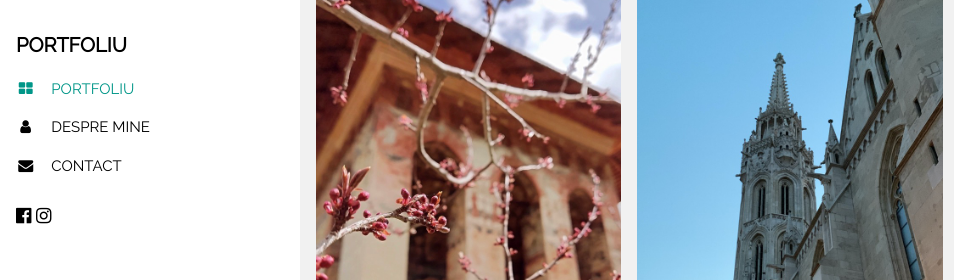
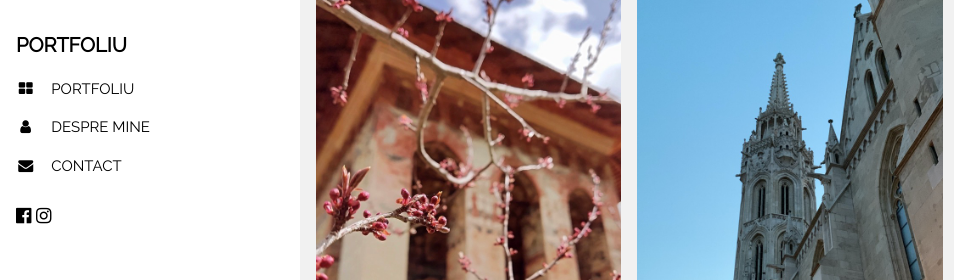
Before and after one commit to x-toma/x-toma-atestat.github.io, a plain HTML site: page index.html in a window 1280 px wide. Shown: the part 146-426 px from the top of the page, 0-954 px from the left. Drawn offline with nearby package versions, Linux system fonts and the light colour scheme; grey boxes are pictures that could not be loaded.

Commit message:
Update index.html

```diff
--- a/index.html
+++ b/index.html
@@ -25,7 +25,7 @@
     <h4><b>PORTFOLIU</b></h4>
   </div>
   <div class="w3-bar-block">
-    <a href="#portfolio" onclick="w3_close()" class="w3-bar-item w3-button w3-padding w3-text-teal"><i class="fa fa-th-large fa-fw w3-margin-right"></i>PORTFOLIU</a>
+    <a href="#portfolio" onclick="w3-text-teal w3_close()" class="w3-bar-item w3-button w3-padding"><i class="fa fa-th-large fa-fw w3-margin-right"></i>PORTFOLIU</a>
   <a href="#about" onclick="w3_close()" class="w3-bar-item w3-button w3-padding"><i class="fa fa-user fa-fw w3-margin-right"></i>DESPRE MINE</a>
     <a href="#contact" onclick="w3_close()" class="w3-bar-item w3-button w3-padding"><i class="fa fa-envelope fa-fw w3-margin-right"></i>CONTACT</a>
   </div>
```
